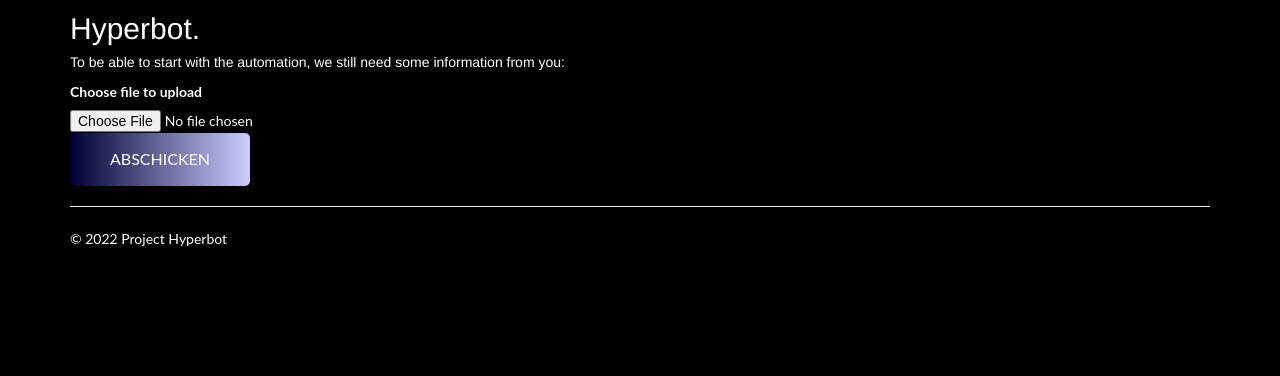
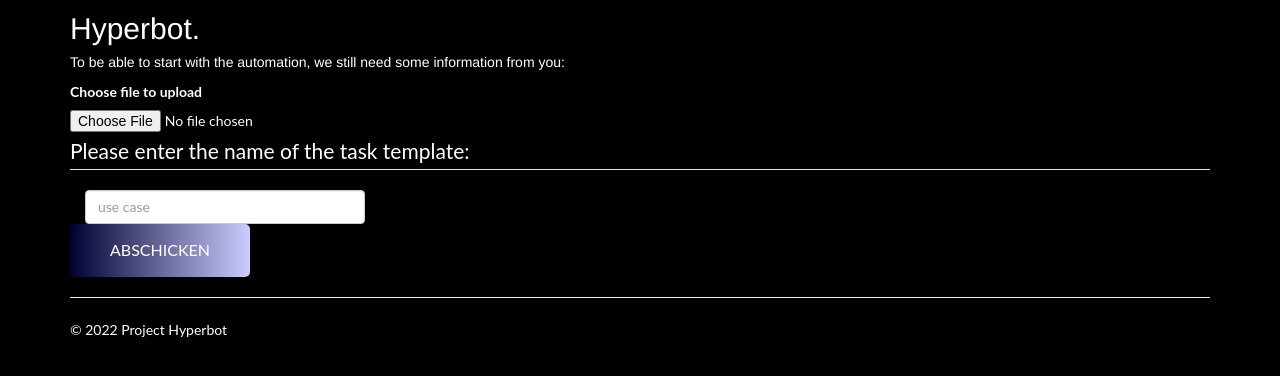
Before and after one commit to JMU-Information-Systems/pjs-hyperbot-main, a Django app: page /about/ in a window 1280 px wide. Shown: the part 58-434 px from the top of the page. Run offline with Django 3.2, Linux system fonts and the light colour scheme; parts of the project's set-up code (start-up, migrations or seed data) failed here and were passed over; some libraries are stand-ins or nearby versions.

Commit message:
HTML_Extraktion mit EIngabe aus Frontend

```diff
--- a/pjshyperbot/app/templates/app/about.html
+++ b/pjshyperbot/app/templates/app/about.html
@@ -538,6 +538,13 @@
             <label for="file">Choose file to upload</label>
             <input type="file" accept=".sqlite3" id="file" name="file" />
 
+
+            <legend style="color:white;">Please enter the name of the task template:</legend>
+            <div class="container">
+
+                <input type="text" class="form-control" name="useCase" required placeholder="use case" required />
+            </div>
+
             <button type="submit" class="btn btn--green">Abschicken</button>
         </div>
     </form>
```
